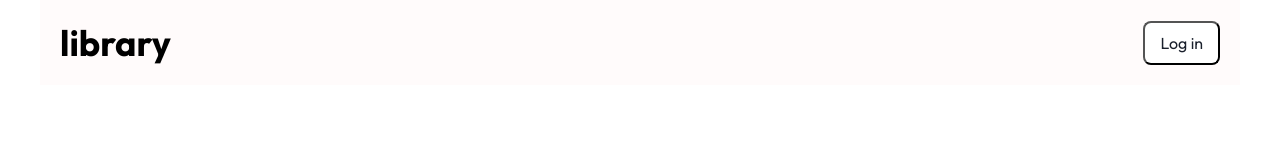
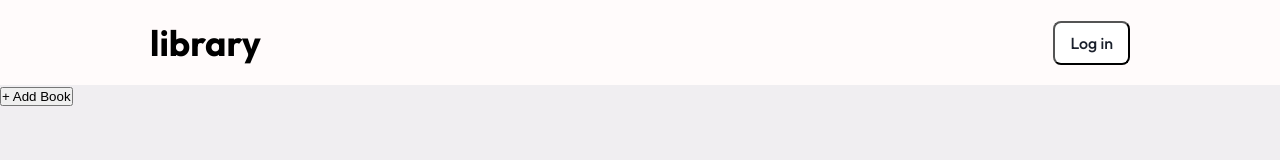
Before and after one commit to gnanaprakash2918/Library, a plain HTML site: page index.html in a window 1280 px wide. Drawn offline with Linux system fonts and the light colour scheme.

Commit message:
Add add book button

```diff
--- a/index.html
+++ b/index.html
@@ -20,6 +20,11 @@
         <h1>library</h1>
         <button class="btn">Log in</button>
       </div>
+
+      <main class="main-container">
+        <button class="btn-add">+ Add Book</button>
+        <div class="books-grid"></div>
+      </main>
     </header>
   </body>
 </html>
--- a/style.css
+++ b/style.css
@@ -8,6 +8,7 @@
 
 body {
   font-family: 'Outfit', sans-serif;
+  background: #f0eef1;
 }
 
 :root {
@@ -18,17 +19,16 @@ body {
   display: flex;
   justify-content: space-between;
   align-items: center;
-  padding: 20px;
+  padding: 20px 150px;
   background-color: var(--white);
   font-size: 18px;
-  max-width: 1200px;
-  margin: 0 auto;
 }
 
 .btn {
   padding: 10px 15px;
   border-radius: 8px;
   font-size: 16px;
+  font-weight: 500;
   cursor: pointer;
   background: #ffffff;
   color: #1a202c;
```
